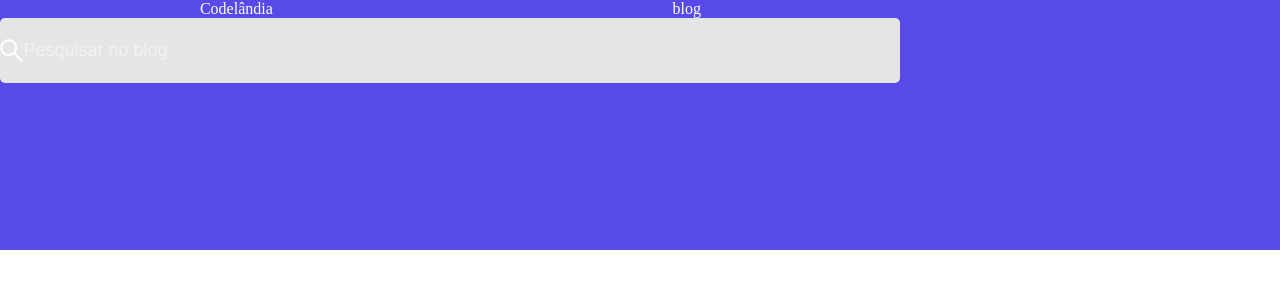
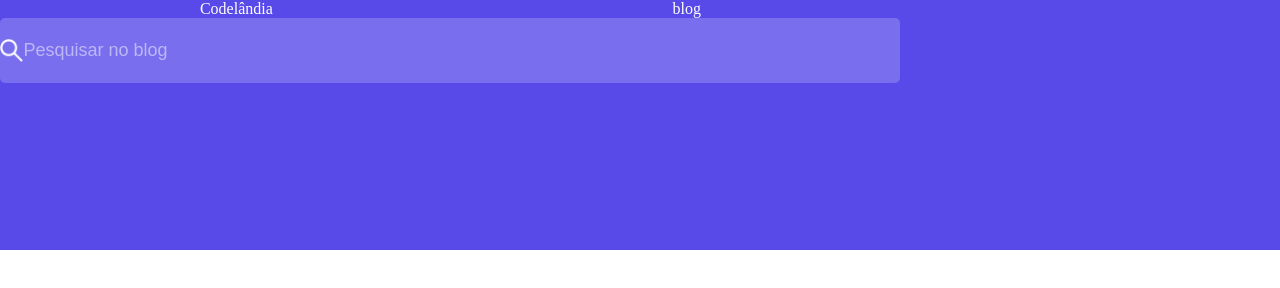
Before and after one commit to tamicristina/Codelandia-Desafio01, a plain HTML site: page index.html in a window 1280 px wide. Shown: the top 288 px of the page. Drawn offline with Linux system fonts and the light colour scheme.

Commit message:
header com estilização

```diff
--- a/style.css
+++ b/style.css
@@ -27,7 +27,7 @@ p {
   display: flex;
   flex-direction: row;
   align-items: center;
-  background-color: #e5e5e5;
+  background-color: rgba(255, 255, 255, 0.2);
   border-radius: 5px;
   width: 900px;
   height: 65px;
```
